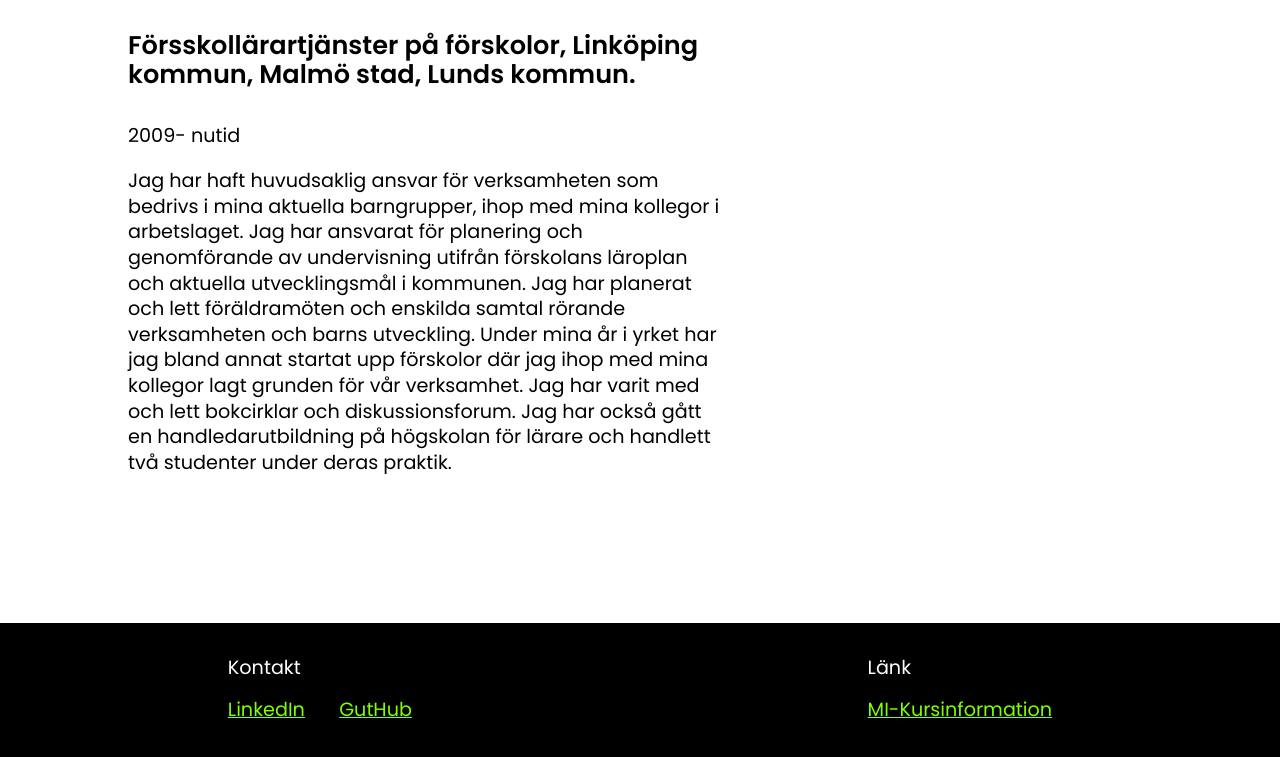
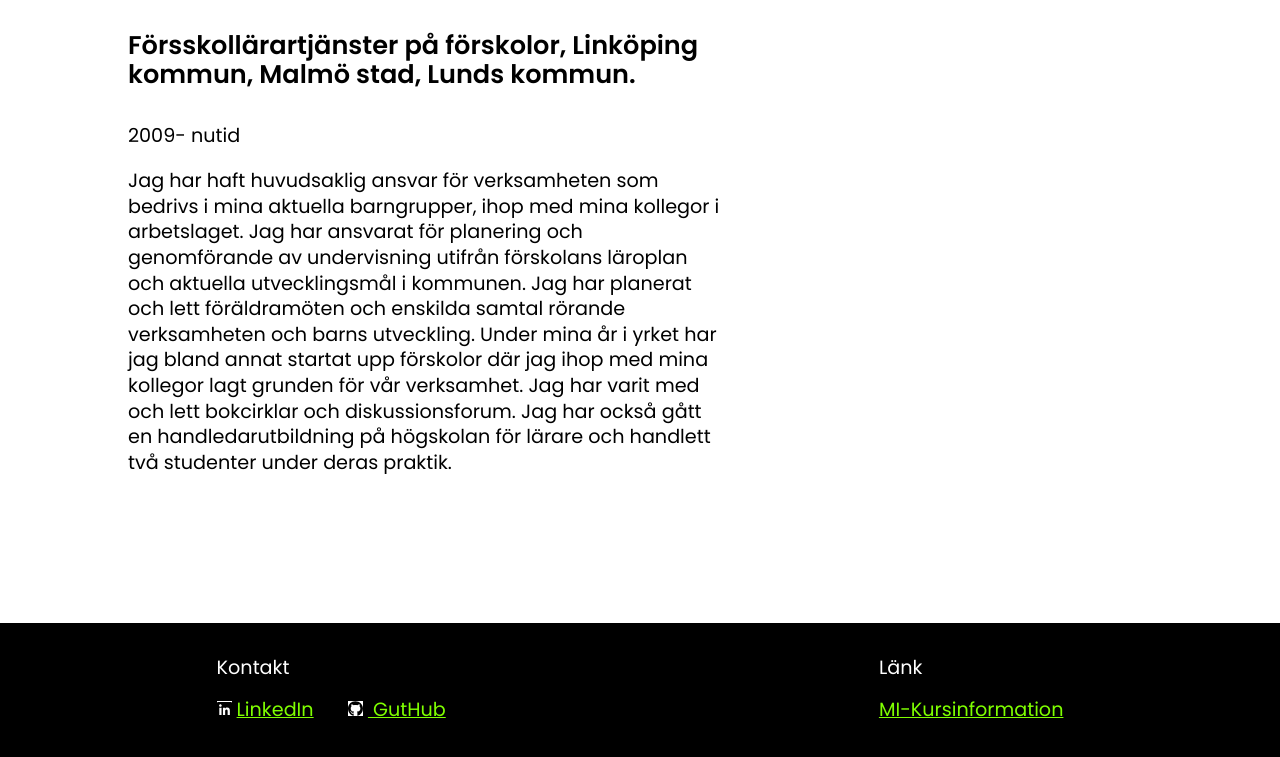
Before and after one commit to TessDevon/CV-with-CSS, a website built with Parcel: page index.html in a window 1280 px wide. Shown: the part 1794-2551 px from the top of the page. Built offline with nearby package versions, Linux system fonts and the light colour scheme.

Commit message:
Added icon

```diff
--- a/css/main.scss
+++ b/css/main.scss
@@ -178,6 +178,28 @@ footer{
 
 .footer_text{
   padding-left: 15px;
+}
+
+#linkedin::before {
+  content:"";
+  background-image: url(../img/linkedin.svg);
+  background-size: 15px;
+  background-color: white;
+  display: inline-block;
+  width: 15px;
+  height: 15px;
+  margin-right: 5px;
+}
+
+#github::before {
+  content:"";
+  background-image: url(../img/github.svg);
+  background-size: 15px;
+  background-color: white;
+  display: inline-block;
+  width: 15px;
+  height: 15px;
+  margin-right: 5px;
 }
 
 /*------------------------------------------------------------------------------------------------------------------------------------------
--- a/index.html
+++ b/index.html
@@ -231,11 +231,16 @@ Skriv din fråga..</textarea
       <div>
         <p class="footer_text">Kontakt</p>
         <a
+          id="linkedin"
           class="footer_link"
           href="https://www.linkedin.com/in/therese-hölén-420235251"
           >LinkedIn</a
         >
-        <a class="footer_link" href="https://github.com/TessDevon">GutHub</a>
+        <a
+          id="github"
+          class="footer_link" href="https://github.com/TessDevon">
+          GutHub</a
+        >
       </div>
 
       <div>
```
Also changed, not shown: css/main.css.
